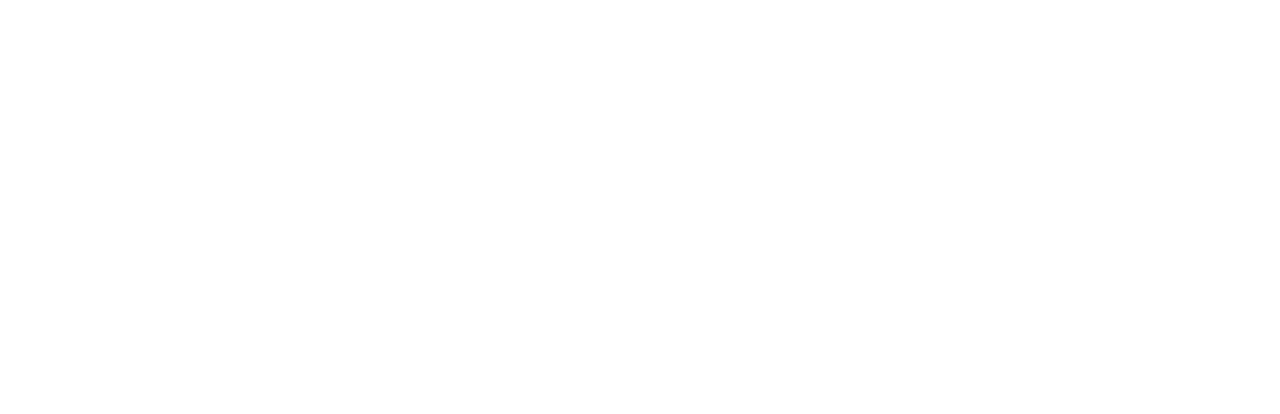
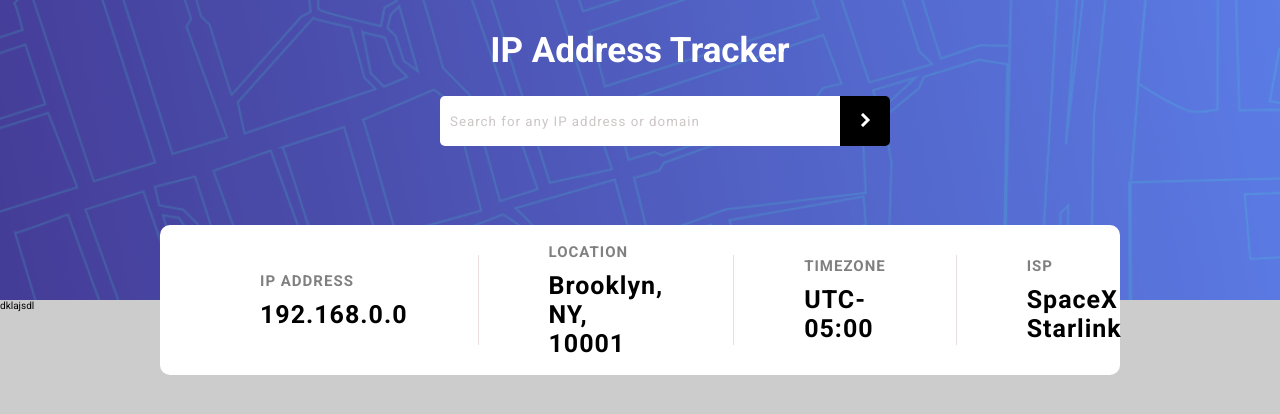
Before and after one commit to EIBANHES/rastreador-endereco-ip, a website: page index.html in a window 1280 px wide. Drawn offline with Linux system fonts and the light colour scheme.

Commit message:
frontend ip address tracker

```diff
--- /dev/null
+++ b/assets/css/style.css
@@ -0,0 +1,98 @@
+* {
+  margin: 0;
+  padding: 0;
+  box-sizing: border-box;
+  font-family: "Roboto", sans-serif;
+}
+
+body {
+  height: 100vh;
+  background-color: #cccccc;
+}
+
+:root {
+  font-size: 62.5%;
+}
+
+#ip-address {
+  position: relative;
+  display: flex;
+  flex-direction: column;
+  align-items: center;
+  background-image: url('/images/pattern-bg-desktop.png');
+  background-size: cover;
+  width: 100%;
+  height: 300px;
+  padding-top: 3rem;
+}
+
+#ip-address h1 {
+  color: white;
+  font-size: 3.5rem;
+  margin-bottom: 2.5rem;
+}
+
+#ip-address .input-content input {
+  position: relative;
+  width: 40rem;
+  padding: 10px;
+  border-radius: 5px 0px 0px 5px;
+  border: none;
+  outline: none;
+  height: 5rem;
+}
+
+#ip-address .input-content input::placeholder {
+  letter-spacing: .1rem;
+  color: #ccc6c6;
+}
+
+#ip-address .input-content button {
+  position: absolute;
+  border: none;
+  height: 5rem;
+  width: 5rem;
+  background-color: black;
+  border-radius: 0px 5px 5px 0px;
+  cursor: pointer;
+}
+
+/* card ips */
+
+#ip-address .card-ips {
+  display: flex;
+  align-items: center;
+  position: absolute;
+  height: 15rem;
+  background-color: white;
+  width: 75%;
+  bottom: -75px;
+  border-radius: 10px;
+  justify-content: space-between;
+  padding: 30px;
+}
+
+#ip-address .separator {
+  display: block;
+  height: 100%;
+  width: .1rem;
+  border-right: 1px solid rgb(235, 222, 222);
+}
+
+#ip-address .card-ips .ip-wrapper {
+  padding: 0px 70px;
+}
+
+#ip-address .card-ips .ip-wrapper p {
+  color: gray;
+  font-size: 1.5rem;
+  font-weight: bold;
+  letter-spacing: .1rem;
+  margin-bottom: 1rem;
+}
+
+#ip-address .card-ips .ip-wrapper h2 {
+  letter-spacing: .1rem;
+  font-weight: bold;
+  font-size: 2.5rem;
+}
--- a/index.html
+++ b/index.html
@@ -2,17 +2,53 @@
 <html lang="pt-br">
 
 <head>
+  <link rel="preconnect" href="https://fonts.googleapis.com">
+  <link rel="preconnect" href="https://fonts.gstatic.com" crossorigin>
+  <link
+    href="https://fonts.googleapis.com/css2?family=Roboto:ital,wght@0,100;0,300;0,400;0,500;0,700;0,900;1,100;1,300;1,400;1,500;1,700;1,900&display=swap"
+    rel="stylesheet">
   <meta charset="UTF-8">
   <meta name="viewport" content="width=device-width, initial-scale=1.0">
   <!-- displays site properly based on user's device -->
 
   <link rel="icon" type="image/png" sizes="32x32" href="./images/favicon-32x32.png">
+  <link rel="stylesheet" href="./assets/css/style.css">
 
   <title>Frontend Mentor | IP Address Tracker</title>
 </head>
 
 <body>
-
+  <section id="ip-address">
+    <h1>IP Address Tracker</h1>
+    <div class="input-content">
+      <input type="text" placeholder="Search for any IP address or domain">
+      <button><img src="./images/icon-arrow.svg" alt=""></button>
+    </div>
+    <div class="card-ips">
+      <div class="ip-wrapper">
+        <p>IP ADDRESS</p>
+        <h2>192.168.0.0</h2>
+      </div>
+      <div class="separator"></div>
+      <div class="ip-wrapper">
+        <p>LOCATION</p>
+        <h2>Brooklyn, NY, 10001</h2>
+      </div>
+      <div class="separator"></div>
+      <div class="ip-wrapper">
+        <p>TIMEZONE</p>
+        <h2>UTC-05:00</h2>
+      </div>
+      <div class="separator"></div>
+      <div class="ip-wrapper">
+        <p>ISP</p>
+        <h2>SpaceX Starlink</h2>
+      </div>
+    </div>
+  </section>
+  <section id="map-view">
+    dklajsdl
+  </section>
 </body>
 
 </html>
```
